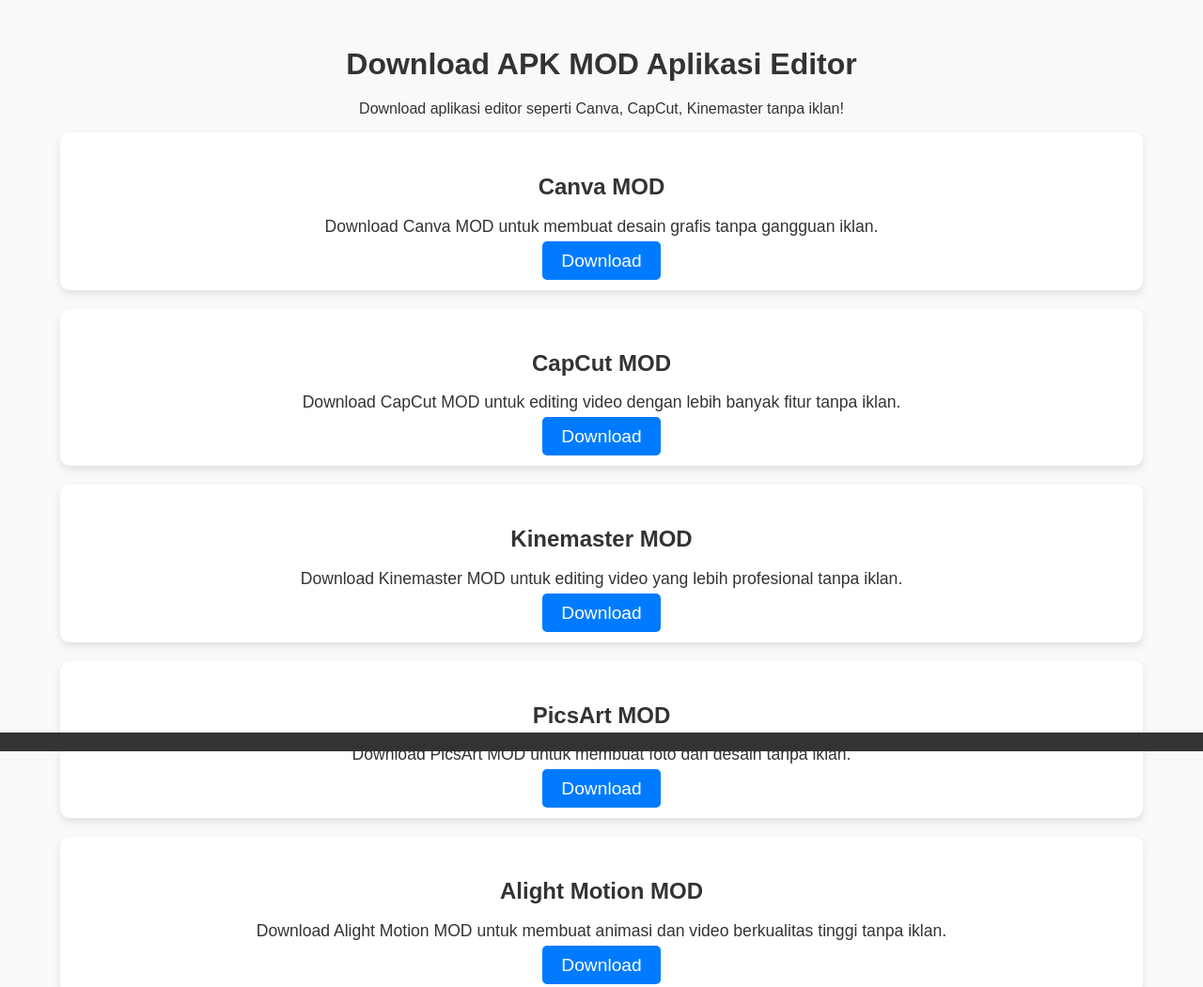
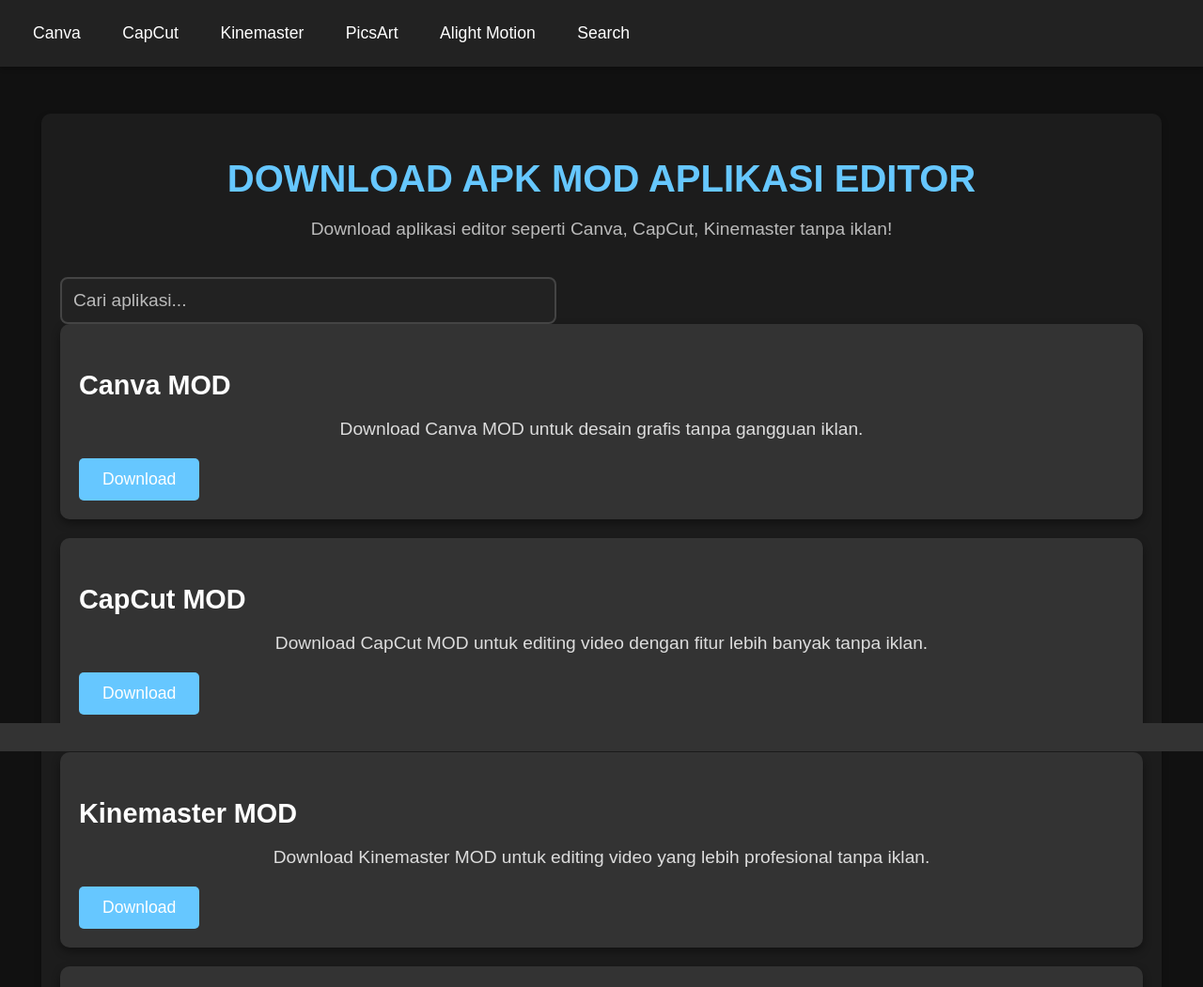
Before and after one commit to krisna13-13/Web-scrollX-landing, a plain HTML site: page Index.html in a window 1280 px wide. Shown: the top 1051 px of the page at 94% size. Drawn offline with Linux system fonts and the light colour scheme.

Commit message:
Update Index.html

```diff
--- a/Index.html
+++ b/Index.html
@@ -3,109 +3,208 @@
 <head>
     <meta charset="UTF-8">
     <meta name="viewport" content="width=device-width, initial-scale=1.0">
-    <meta name="description" content="Download versi MOD dari aplikasi editing populer seperti Canva, CapCut, Kinemaster, PicsArt, dan Alight Motion tanpa iklan.">
+    <meta name="description" content="Download APK MOD Aplikasi Editor tanpa iklan seperti Canva, CapCut, Kinemaster, PicsArt, Alight Motion. Semua aplikasi ini dapat diunduh tanpa gangguan iklan.">
+    <meta name="keywords" content="download aplikasi editor, APK MOD, Canva MOD, CapCut MOD, Kinemaster MOD, PicsArt MOD, Alight Motion MOD, tanpa iklan">
+    <meta name="robots" content="index, follow">
+    <meta property="og:title" content="Download APK MOD Aplikasi Editor">
+    <meta property="og:description" content="Download aplikasi editor tanpa iklan seperti Canva, CapCut, Kinemaster, PicsArt, dan Alight Motion.">
+    <meta property="og:image" content="thumbnail.jpg">
+    <meta property="og:url" content="https://freedownloadvideo13.blogspot.com">
     <title>Download APK MOD Aplikasi Editor</title>
     <style>
+        /* Global Styles */
         body {
-            font-family: Arial, sans-serif;
-            background-color: #f9f9f9;
-            color: #333;
+            font-family: 'Arial', sans-serif;
+            background-color: #111;
+            color: #f4f4f4;
             margin: 0;
             padding: 0;
+            overflow-x: hidden;
         }
+
+        /* Container Style */
         .container {
             width: 90%;
             max-width: 1200px;
             margin: 50px auto;
+            padding: 20px;
+            background-color: #1c1c1c;
+            border-radius: 10px;
+            box-shadow: 0 4px 8px rgba(0, 0, 0, 0.2);
+        }
+
+        h1 {
+            font-size: 2.5em;
+            color: #66c7ff;
             text-align: center;
+            margin-bottom: 20px;
+            text-transform: uppercase;
         }
-        h1 {
-            font-size: 2em;
+
+        p {
+            font-size: 1.2em;
+            color: #bbb;
+            text-align: center;
+            margin-bottom: 40px;
+        }
+
+        /* Navigation Bar */
+        .navbar {
+            background-color: #222;
+            padding: 15px;
+            position: sticky;
+            top: 0;
+            z-index: 1000;
+            box-shadow: 0 2px 5px rgba(0, 0, 0, 0.3);
+        }
+
+        .navbar a {
+            color: #fff;
+            padding: 10px 20px;
+            text-decoration: none;
+            display: inline-block;
+            font-size: 1.1em;
+        }
+
+        .navbar a:hover {
+            background-color: #555;
+            border-radius: 5px;
+        }
+
+        /* App Section */
+        .app {
+            background-color: #333;
+            margin-bottom: 20px;
+            padding: 20px;
+            border-radius: 10px;
+            box-shadow: 0 4px 10px rgba(0, 0, 0, 0.4);
+        }
+
+        .app h3 {
+            font-size: 1.8em;
+            color: #fff;
+            margin-bottom: 15px;
+            text-transform: capitalize;
+        }
+
+        .app p {
+            font-size: 1.2em;
+            color: #ddd;
             margin-bottom: 20px;
         }
-        .app {
-            background-color: #fff;
-            padding: 20px;
-            margin-bottom: 20px;
-            border-radius: 10px;
-            box-shadow: 0 4px 8px rgba(0, 0, 0, 0.1);
+
+        .download-btn {
+            background-color: #66c7ff;
+            color: #fff;
+            padding: 12px 25px;
+            border-radius: 5px;
+            font-size: 1.1em;
+            text-decoration: none;
+            display: inline-block;
+            transition: background-color 0.3s ease;
         }
-        .app h3 {
-            color: #333;
-            font-size: 1.5em;
-            margin-bottom: 10px;
+
+        .download-btn:hover {
+            background-color: #50a3cc;
         }
-        .app p {
-            font-size: 1.1em;
-            margin-bottom: 15px;
+
+        /* Input Search */
+        .search-box input {
+            padding: 12px;
+            font-size: 1.2em;
+            width: 100%;
+            max-width: 500px;
+            margin: 0 auto;
+            border-radius: 8px;
+            border: 2px solid #444;
+            background-color: #222;
+            color: #fff;
         }
-        .download-btn {
-            padding: 10px 20px;
-            background-color: #007BFF;
-            color: white;
-            text-decoration: none;
-            border-radius: 5px;
-            font-size: 1.2em;
+
+        .search-box input::placeholder {
+            color: #bbb;
         }
-        .download-btn:hover {
-            background-color: #0056b3;
+
+        /* Iklan */
+        .banner, .native-banner, .directlink, .popunder, .social-bar {
+            margin-top: 40px;
         }
-        /* Iklan Popunder */
-        .popunder {
-            display: none;
-        }
-        /* Iklan Banner */
-        .banner {
-            margin: 30px 0;
-        }
-        /* Iklan Native */
-        .native-banner {
-            margin: 30px 0;
-        }
-        /* Social Bar */
+
         .social-bar {
             position: fixed;
             bottom: 0;
             left: 0;
             width: 100%;
             background-color: #333;
-            padding: 10px 0;
+            padding: 15px 0;
             text-align: center;
+        }
+
+        /* Media Queries */
+        @media (max-width: 768px) {
+            .container {
+                width: 100%;
+                padding: 15px;
+            }
+            h1 {
+                font-size: 2em;
+            }
+            .navbar a {
+                font-size: 1em;
+            }
         }
     </style>
 </head>
 <body>
+
+    <!-- Navigation Bar -->
+    <div class="navbar">
+        <a href="#canva">Canva</a>
+        <a href="#capcut">CapCut</a>
+        <a href="#kinemaster">Kinemaster</a>
+        <a href="#picsart">PicsArt</a>
+        <a href="#alightmotion">Alight Motion</a>
+        <a href="#search">Search</a>
+    </div>
+
+    <!-- Container for App List -->
     <div class="container">
         <h1>Download APK MOD Aplikasi Editor</h1>
         <p>Download aplikasi editor seperti Canva, CapCut, Kinemaster tanpa iklan!</p>
 
-        <div class="app">
+        <!-- Search Box -->
+        <div class="search-box" id="search">
+            <input type="text" placeholder="Cari aplikasi...">
+        </div>
+
+        <!-- App Cards -->
+        <div class="app" id="canva">
             <h3>Canva MOD</h3>
-            <p>Download Canva MOD untuk membuat desain grafis tanpa gangguan iklan.</p>
+            <p>Download Canva MOD untuk desain grafis tanpa gangguan iklan.</p>
             <a href="#" class="download-btn">Download</a>
         </div>
 
-        <div class="app">
+        <div class="app" id="capcut">
             <h3>CapCut MOD</h3>
-            <p>Download CapCut MOD untuk editing video dengan lebih banyak fitur tanpa iklan.</p>
+            <p>Download CapCut MOD untuk editing video dengan fitur lebih banyak tanpa iklan.</p>
             <a href="#" class="download-btn">Download</a>
         </div>
 
-        <div class="app">
+        <div class="app" id="kinemaster">
             <h3>Kinemaster MOD</h3>
             <p>Download Kinemaster MOD untuk editing video yang lebih profesional tanpa iklan.</p>
             <a href="#" class="download-btn">Download</a>
         </div>
 
-        <div class="app">
+        <div class="app" id="picsart">
             <h3>PicsArt MOD</h3>
-            <p>Download PicsArt MOD untuk membuat foto dan desain tanpa iklan.</p>
+            <p>Download PicsArt MOD untuk desain foto dan video tanpa iklan.</p>
             <a href="#" class="download-btn">Download</a>
         </div>
 
-        <div class="app">
+        <div class="app" id="alightmotion">
             <h3>Alight Motion MOD</h3>
-            <p>Download Alight Motion MOD untuk membuat animasi dan video berkualitas tinggi tanpa iklan.</p>
+            <p>Download Alight Motion MOD untuk animasi dan efek video tanpa iklan.</p>
             <a href="#" class="download-btn">Download</a>
         </div>
 
@@ -146,5 +245,6 @@
     <div class="social-bar">
         <script type='text/javascript' src='//pl26450823.profitableratecpm.com/ef/46/9a/ef469af4a860ca5ca1fcd52c5006f5a5.js'></script>
     </div>
+
 </body>
 </html>
```
